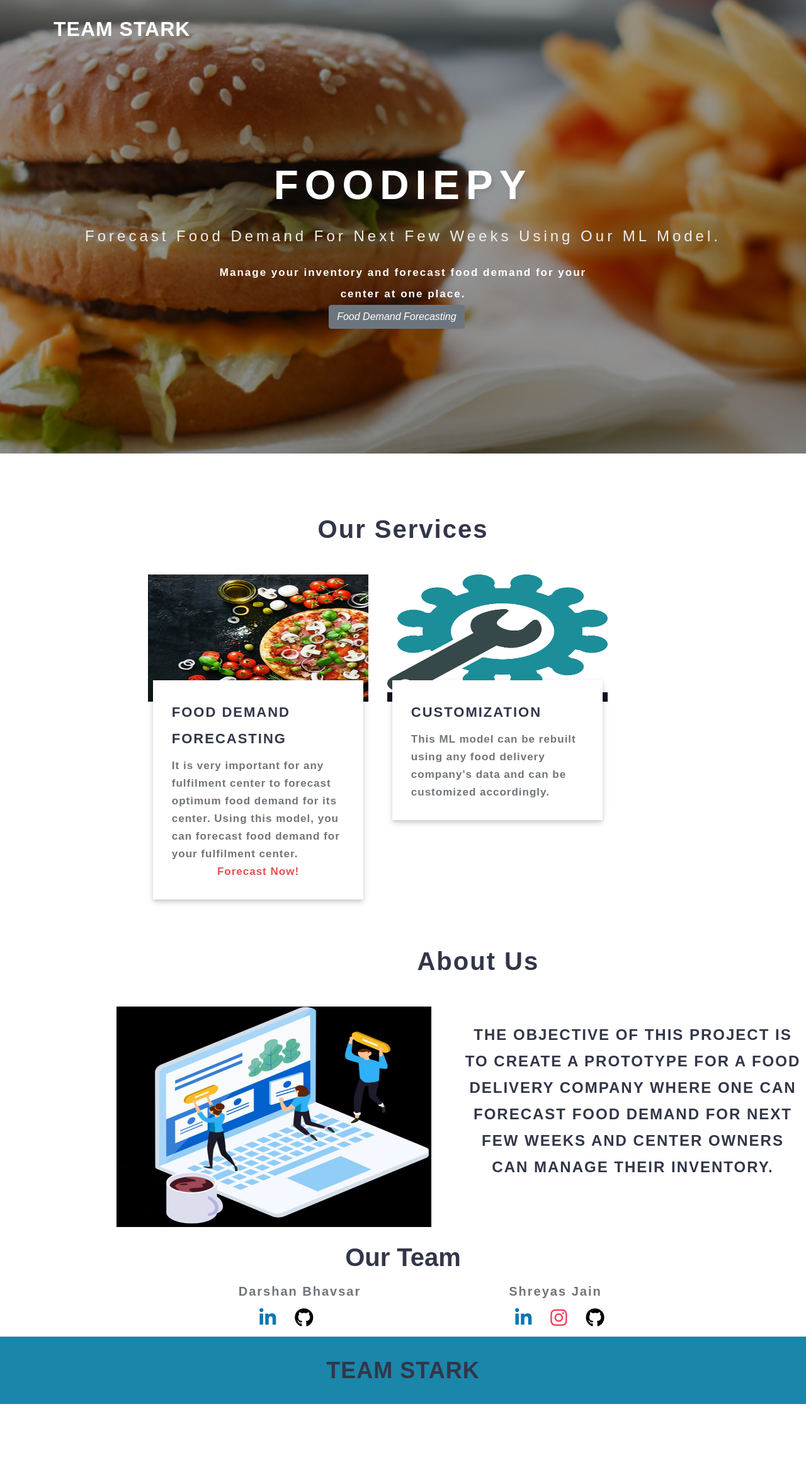
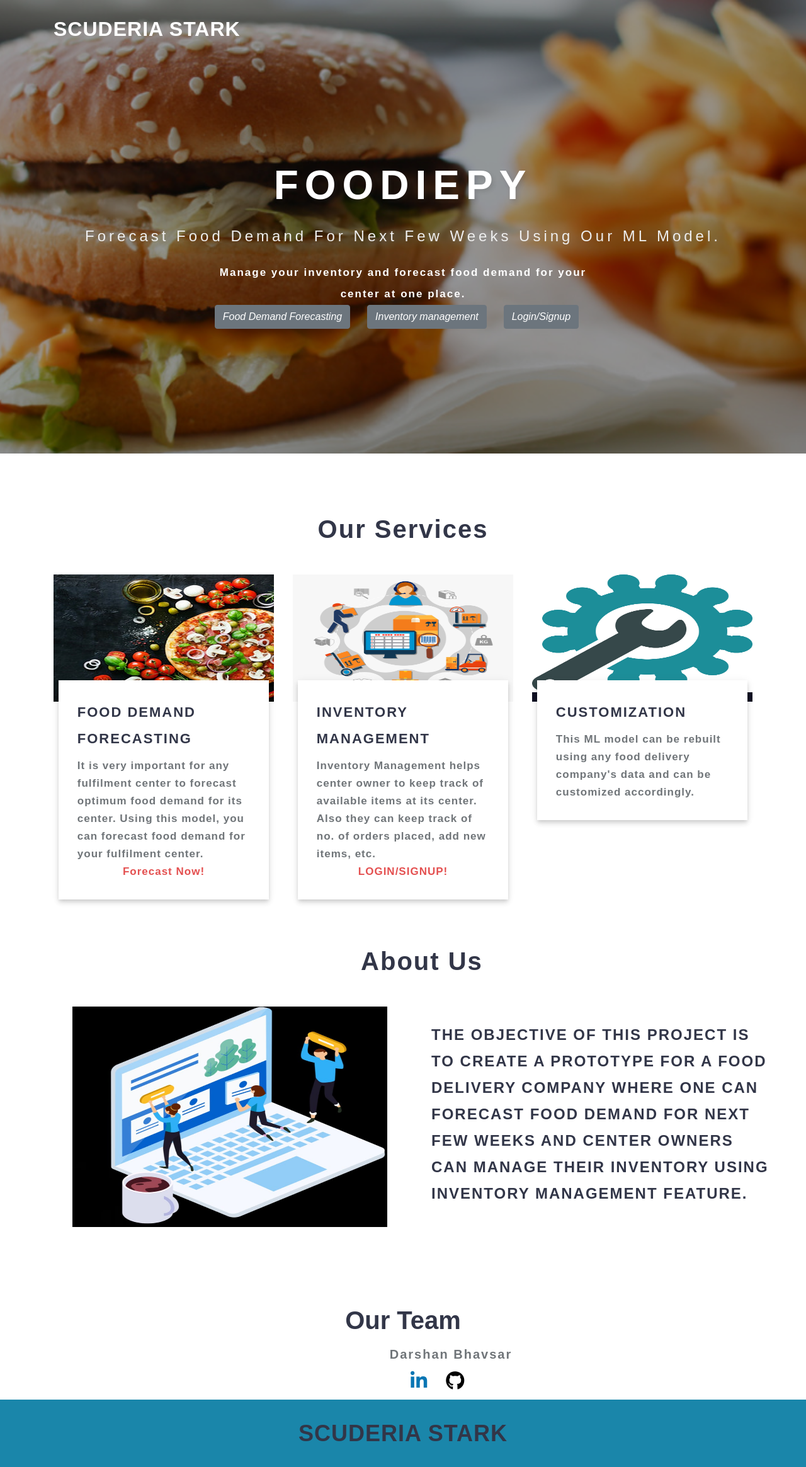
Before and after one commit to darsh295/Food-Demand-Forecasting, a Django app: page / in a window 1280 px wide. Shown: the whole page at 63% size. Before the commit the page ends 2229 px from the top, so only its background shows below. Run offline with Django 3.2, Linux system fonts and the light colour scheme; some libraries are stand-ins or nearby versions; some web fonts are replaced.

Commit message:
Update landingpage.html

```diff
--- a/foodiepy/foodiepy/templates/landingpage.html
+++ b/foodiepy/foodiepy/templates/landingpage.html
@@ -2,7 +2,7 @@
 <!DOCTYPE html>
 <html lang="en">
 <head>
-<title>TEAM STARK - Home </title>
+<title>FoodiePy | Home </title>
 <link href="https://cdn.jsdelivr.net/npm/bootstrap@5.0.2/dist/css/bootstrap.min.css" rel="stylesheet" integrity="sha384-EVSTQN3/azprG1Anm3QDgpJLIm9Nao0Yz1ztcQTwFspd3yD65VohhpuuCOmLASjC" crossorigin="anonymous">
 <script type="text/javascript" src="https://cdn.weglot.com/weglot.min.js"></script>
 
@@ -145,7 +145,7 @@ Smartphone Compatible web template, free webdesigns for Nokia, Samsung, LG, Sony
 		<!-- nav -->
 		<nav class="py-4 d-lg-flex">
 			<div id="logo">
-				<h1> <a >TEAM STARK </a></h1>
+				<h1> <a >SCUDERIA STARK </a></h1>
 			</div>
 			<!-- <label for="drop" class="toggle"><span class="fa fa-bars"></span></label> -->
 
@@ -170,8 +170,8 @@ Smartphone Compatible web template, free webdesigns for Nokia, Samsung, LG, Sony
 								<p class="text-li mx-auto mt-2">Manage your inventory and forecast food demand for your center at one place.
 									<br>
 									<button type="button"  class="btn btn-secondary"><a style="color:white;" href="{% url 'forecasting' %}"><em> Food Demand Forecasting</em></a></button>&nbsp&nbsp&nbsp
-<!--                                    <button type="button"  class="btn btn-secondary"><a style="color:white;" href=""><em> Inventory management</em></a></button>&nbsp&nbsp&nbsp-->
-<!--									<button type="button" class="btn btn-secondary"><a style="color:white;" href=""><em> Login/Signup</em> </a></button>&nbsp&nbsp&nbsp-->
+                                    <button type="button"  class="btn btn-secondary"><a style="color:white;" href="{% url 'home' %}"><em> Inventory management</em></a></button>&nbsp&nbsp&nbsp
+									<button type="button" class="btn btn-secondary"><a style="color:white;" href="{% url 'login' %}"><em> Login/Signup</em> </a></button>&nbsp&nbsp&nbsp
 									</p>
 							</div>
 						</div>
@@ -186,9 +186,9 @@ Smartphone Compatible web template, free webdesigns for Nokia, Samsung, LG, Sony
 
 	<section class="blog py-5">
 		<div class="container py-md-5">
-			<h3 class="heading mb-sm-5 mb-4 text-center" > Our Services</h3>
+			<h3 class="heading mb-sm-5 mb-4 text-center"> Our Services</h3>
 			<div class="row blog-grids">
-				<div class="col-lg-4 col-md-6 blog-left mb-lg-0 mb-sm-5 pb-lg-0 pb-5" style="margin-left: 150px">
+				<div class="col-lg-4 col-md-6 blog-left mb-lg-0 mb-sm-5 pb-lg-0 pb-5">
 					<img src="{% static 'images/mainbg.jpg' %}" class="img-fliud" alt="" width="500px" height="202px"/>
 					<div class="blog-info">
 						<!-- <script type="text/python" src="../crop.py"></script> -->
@@ -196,13 +196,13 @@ Smartphone Compatible web template, free webdesigns for Nokia, Samsung, LG, Sony
 						<p class="mt-2">  It is very important for any fulfilment center to forecast optimum food demand for its center. Using this model, you can forecast food demand for your fulfilment center. <p style="text-align: center;color: rgb(228, 80, 80);">Forecast Now!</p></p></a>
 					</div>
 				</div>
-<!--				<div class="col-lg-4 col-md-6 blog-middle mb-lg-0 mb-sm-5 pb-lg-0 pb-md-5">-->
-<!--					<img src="{% static 'images/inve.png' %}" class="img-fliud" alt="" width="500px" height="202px"/>-->
-<!--					<div class="blog-info">-->
-<!--						<a href="{% url 'landing' %}"><h4>Inventory Management</h4>-->
-<!--						<p class="mt-2">Inventory Management helps center owner to keep track of available items at its center. Also they can keep track of no. of orders placed, add new items, etc.<p style="text-align: center;color: rgb(228, 80, 80);">LOGIN/SIGNUP!</p></p></a>-->
-<!--					</div>-->
-<!--				</div>-->
+				<div class="col-lg-4 col-md-6 blog-middle mb-lg-0 mb-sm-5 pb-lg-0 pb-md-5">
+					<img src="{% static 'images/inve.png' %}" class="img-fliud" alt="" width="500px" height="202px"/>
+					<div class="blog-info">
+						<a href="{% url 'home' %}"><h4>Inventory Management</h4>
+						<p class="mt-2">Inventory Management helps center owner to keep track of available items at its center. Also they can keep track of no. of orders placed, add new items, etc.<p style="text-align: center;color: rgb(228, 80, 80);">LOGIN/SIGNUP!</p></p></a>
+					</div>
+				</div>
 				<div class="col-lg-4 col-md-6 blog-right mt-lg-0 mt-5 pt-lg-0 pt-md-5">
 					<img src="{% static 'images/cus.jpg' %}" class="img-fliud" alt="" width="500px" height="202px"/>
 					<div class="blog-info">
@@ -214,14 +214,14 @@ Smartphone Compatible web template, free webdesigns for Nokia, Samsung, LG, Sony
 		</div>
 	</section>
 </section> <br> <br>
-<div class="container py-md-4" align="center" style='margin-left:150px;margin-top:100px'>
-	<h3 class="heading mb-sm-5 mb-4 text-center">&nbsp;&nbsp;&nbsp;&nbsp;&nbsp;&nbsp;About Us</h3>
+<div class="container py-md-4" style='margin:100px'>
+	<h3 class="heading mb-sm-5 mb-4 text-center"> About Us</h3>
 	<div class="row core-grids">
 		<div class="col-lg-6 core-left">
 			<img src="{% static 'images/aboutfin.jpg' %}" class="img-fliud" alt="" width="500px" height="350px"/>
 		</div>
 		<div class="col-lg-6 core-right">
-			<h3 class="mt-4">The objective of this project is to create a prototype for a food delivery company where one can forecast food demand for next few weeks and center owners can manage their inventory.</h3>
+			<h3 class="mt-4">The objective of this project is to create a prototype for a food delivery company where one can forecast food demand for next few weeks and center owners can manage their inventory using inventory management feature.</h3>
 		</div>
 	</div>
 </div>
@@ -231,8 +231,8 @@ Smartphone Compatible web template, free webdesigns for Nokia, Samsung, LG, Sony
 	text-align: center;">Our Team</h1>
 </div>
 <div class="team" align="center">
-    <div class="t1" style="margin-left: 220px">
-        <p align="center">Darshan Bhavsar</p>
+    <div class="t1" style="margin-left: 460px">
+	<p align="center">Darshan Bhavsar</p>
         <div class="id">
             <ul>
                 <li class="linkdin"><a href="https://www.linkedin.com/in/darshan-bhavsar-93370721a/" target="_blank"><i class="fab fa-linkedin-in"></i></a></li>
@@ -241,16 +241,16 @@ Smartphone Compatible web template, free webdesigns for Nokia, Samsung, LG, Sony
             </ul>
         </div>
     </div>
-    <div class="t2" style="margin-left: 150px">
-        <p align="center">Shreyas Jain</p>
-        <div class="id">
-            <ul>
-                <li class="linkdin"><a href="https://www.linkedin.com/in/shreyas-jain-2a00a51ab" target="_blank"><i class="fab fa-linkedin-in"></i></a></li>
-                <li class="insta"><a href="https://www.instagram.com/imshrey_0912/?hl=en" target="_blank"><i class="fab fa-instagram"></i></a></li>
-                <li class="github"><a href="https://github.com/shrey0912" target="_blank"><i class="fab fa-github"></i></a></li>
-            </ul>
-        </div>
-    </div>
+<!--    <div class="t4" style="margin-left: 120px">-->
+<!--        <p align="center">Shreyas Jain</p>-->
+<!--        <div class="id">-->
+<!--            <ul>-->
+<!--                <li class="linkdin"><a href="https://www.linkedin.com/in/shreyas-jain-2a00a51ab" target="_blank"><i class="fab fa-linkedin-in"></i></a></li>-->
+<!--                <li class="insta"><a href="https://www.instagram.com/imshrey_0912/?hl=en" target="_blank"><i class="fab fa-instagram"></i></a></li>-->
+<!--                <li class="github"><a href="https://github.com/shrey0912" target="_blank"><i class="fab fa-github"></i></a></li>-->
+<!--            </ul>-->
+<!--        </div>-->
+<!--    </div>-->
 <!--    <div class="t3" style="margin-left: 120px">-->
 <!--        <p>Deep Motka</p>-->
 <!--        <div class="id">-->
@@ -272,7 +272,7 @@ Smartphone Compatible web template, free webdesigns for Nokia, Samsung, LG, Sony
 		<!-- logo -->
 		<h2 class="logo2 text-center">
 			<a>
-				TEAM STARK
+				SCUDERIA STARK
 			</a>
 		</h2>
 		<!-- //logo -->
```
